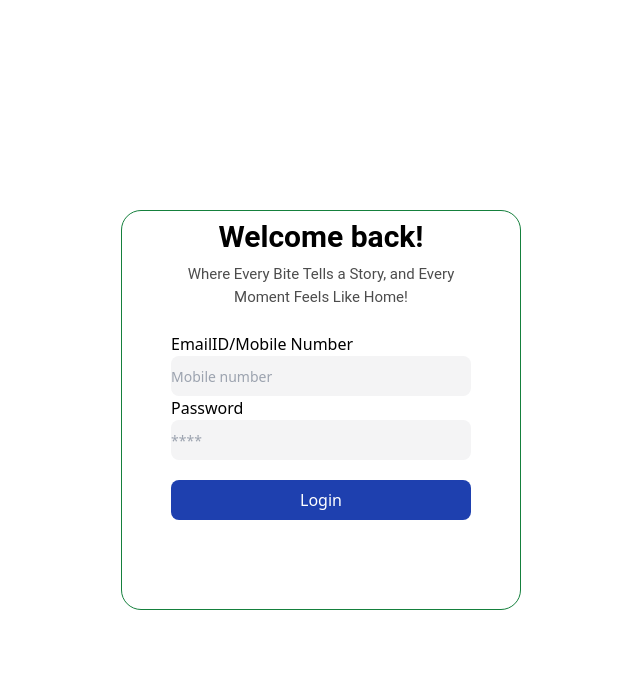
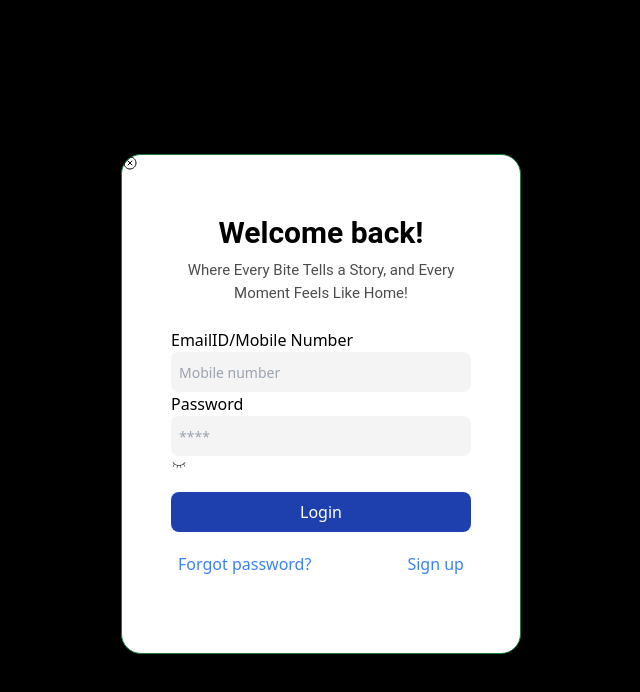
Before and after one commit to abimayugesh/nanma-abima, a React (Vite) app: page / in a window 1280 px wide. Shown: the top 692 px of the page, without its empty margins (319-959 px from the left). Built offline with nearby package versions, Linux system fonts and the light colour scheme.

Commit message:
login ui

```diff
--- a/package.json
+++ b/package.json
@@ -12,6 +12,7 @@
   "dependencies": {
     "react": "^18.2.0",
     "react-dom": "^18.2.0",
+    "react-icons": "^5.0.1",
     "react-router-dom": "^6.21.3"
   },
   "devDependencies": {
--- a/src/App.jsx
+++ b/src/App.jsx
@@ -1,5 +1,6 @@
 import React from 'react'
 import { BrowserRouter as Router,Routes,Route } from 'react-router-dom'
+import SignUp from './pages/SignUp__Page/Index'
 
 import Login from './pages/Login_Page/index'
 import {routes} from './constants/routes'
@@ -11,6 +12,7 @@ const App = () => {
 <Router>
   <Routes>
     <Route path={routes.signIn()} element={<Login/>}/>
+    <Route path={routes. signUp()} element={<SignUp/>} />
   </Routes>
 </Router>
 
--- a/src/components/styles/style.css
+++ b/src/components/styles/style.css
@@ -1,9 +1,10 @@
 .input-group{
-    @apply flex flex-col sm:flex justify-center md:flex justify-center
+    @apply flex flex-col flex justify-center md:flex justify-center
 }
 .input{
-    @apply text-sm font-normal w-[300px] h-[40px]  bg-zinc-100 rounded-lg justify-start items-center
+    @apply text-sm font-normal w-[300px] h-[40px]  bg-zinc-100 rounded-lg justify-start items-center p-2
 }
+
 
 .button{
     @apply w-[300px] h-[40px] text-white bg-blue-800 rounded-lg mt-5
--- a/src/pages/Login_Page/index.jsx
+++ b/src/pages/Login_Page/index.jsx
@@ -1,7 +1,10 @@
 import React, { useState } from "react";
 import Input from "../../components/UI/Input";
 import Button from "../../components/UI/Button";
+import { IoCloseCircleOutline } from "react-icons/io5";
+import { PiEyeClosedThin } from "react-icons/pi";
 import "./styles/style.css"
+import { Link } from "react-router-dom";
 function Login() {
 
   const [input,setInput]=useState({username:"", password:""});
@@ -16,10 +19,13 @@ function Login() {
   };
 
   return (
-
+    <div className="">
     <div className="container">
     <div className ="section">
-       <h1 className="heading">Welcome back!</h1>
+    <div className="relative">
+      <IoCloseCircleOutline className="align-end absolute right-2 mr-4 text-3xl cursor-pointer mt-2" />
+      </div>
+      <h1 className="heading">Welcome back!</h1>
         <h6 className="para-1">Where Every Bite Tells a Story, and Every<br/> Moment Feels Like Home!</h6>
 
     <form className="form">
@@ -31,6 +37,7 @@ function Login() {
       onChange={handleOnchange}
       placeholder="Mobile number"
        required />
+       <div className="relative">
       <Input
       type="password"
       name="password"
@@ -38,14 +45,22 @@ function Login() {
       label="Password"
       placeholder="****"
       onChange={handleOnchange}
-       required />
-
+      required />
+    <PiEyeClosedThin className="absolute h-3 w-7 top-9 inset-y-0 right-1 pr-3 flex items-center cursor-pointer" />
+        </div>
+        <div>
       <Button
         text="Login"
         onClick={handleButtonClick} />
+     </div>
+     <div className="link">
+     <Link to="/forgot-password">Forgot password?</Link>
+     <Link to="/signup">Sign up</Link>
+     </div>
 
 
     </form>
+    </div>
     </div>
     </div>
   );
--- a/src/pages/Login_Page/styles/style.css
+++ b/src/pages/Login_Page/styles/style.css
@@ -1,13 +1,13 @@
 .container{
-    @apply flex items-center justify-center h-screen
+    @apply flex items-center justify-center h-screen bg-black
 }
 
 .section{
-    @apply mt-5 w-[400px] h-[400px] bg-white rounded-[20px] border border-green-700
+    @apply mt-2 w-[400px] h-[500px] bg-white rounded-[20px] border border-green-700
 }
 
 .heading{
-    @apply text-black  text-3xl font-bold font-['Roboto'] text-center mt-2
+    @apply text-black  text-3xl font-bold font-['Roboto'] text-center mt-11
 }
 
 .para-1{
@@ -16,3 +16,6 @@
 .form{
     @apply flex flex-col items-center justify-center mt-4
 }
+.link{
+   @apply flex flex-row  gap-24 mt-5 text-blue-500;
+}
--- a/src/pages/SignUp__Page/Index.jsx
+++ b/src/pages/SignUp__Page/Index.jsx
@@ -0,0 +1,93 @@
+import React, { useState } from "react";
+import Input from "../../components/UI/Input";
+import Button from "../../components/UI/Button";
+import { IoCloseCircleOutline } from "react-icons/io5";
+import { PiEyeClosedThin } from "react-icons/pi";
+import "./styles/style.css";
+
+function SignUp() {
+  const [input, setInput] = useState({
+    name: "",
+    email: "",
+    number: "",
+    password: "",
+    confirmPassword: "",
+  });
+
+  const handleOnchange = (e) => {
+    const { name, value } = e.target;
+    setInput({ ...input, [name]: value });
+  };
+
+  const handleButtonClick = () => {
+    console.log("Button clicked!", input);
+
+  };
+ return (
+    <div className="bg-black">
+      <div className="container">
+        <div className="section">
+          <div className="relative">
+            <IoCloseCircleOutline className="align-end absolute right-2 mr-4 text-3xl cursor-pointer mt-2" />
+          </div>
+          <h1 className="heading">Sign Up</h1>
+           <form className="form">
+            <Input
+              type="text"
+              name="name"
+              value={input.name}
+              label="Name"
+              onChange={handleOnchange}
+              placeholder="Your Name"
+              required
+            />
+            <Input
+              type="email"
+              name="email"
+              value={input.email}
+              label="Email"
+              onChange={handleOnchange}
+              placeholder="Your Email"
+              required
+            />
+            <Input
+              type="text"
+              name="number"
+              value={input.number}
+              label="Mobile Number"
+              onChange={handleOnchange}
+              placeholder="Your Mobile Number"
+              required
+            />
+            <div className="relative">
+              <Input
+                type="password"
+                name="password"
+                value={input.password}
+                label="Password"
+                placeholder="****"
+                onChange={handleOnchange}
+                required
+              />
+              <PiEyeClosedThin className="absolute h-3 w-7 top-9 inset-y-0 right-1 pr-3 flex items-center cursor-pointer" />
+            </div>
+            <Input
+              type="password"
+              name="confirmPassword"
+              value={input.confirmPassword}
+              label="Confirm Password"
+              placeholder="****"
+              onChange={handleOnchange}
+              required
+            />
+        <Button text="Register" onClick={handleButtonClick} />
+
+
+          </form>
+        </div>
+      </div>
+    </div>
+  );
+}
+
+export default SignUp;
--- a/src/pages/SignUp__Page/styles/style.css
+++ b/src/pages/SignUp__Page/styles/style.css
@@ -0,0 +1,19 @@
+.container{
+    @apply flex items-center justify-center h-screen
+}
+
+.section{
+    @apply mt-2 w-fit h-fit bg-white rounded-[20px] border border-green-700
+}
+
+.heading{
+    @apply text-black  text-3xl font-bold font-['Roboto'] text-center mt-3
+}
+
+
+.form{
+    @apply flex flex-col items-center justify-center
+}
+.link{
+   @apply flex flex-row justify-between gap-8 mt-5;
+}
```
Also changed, not shown: 1 other file (tests, documents, lock files or other folders).
